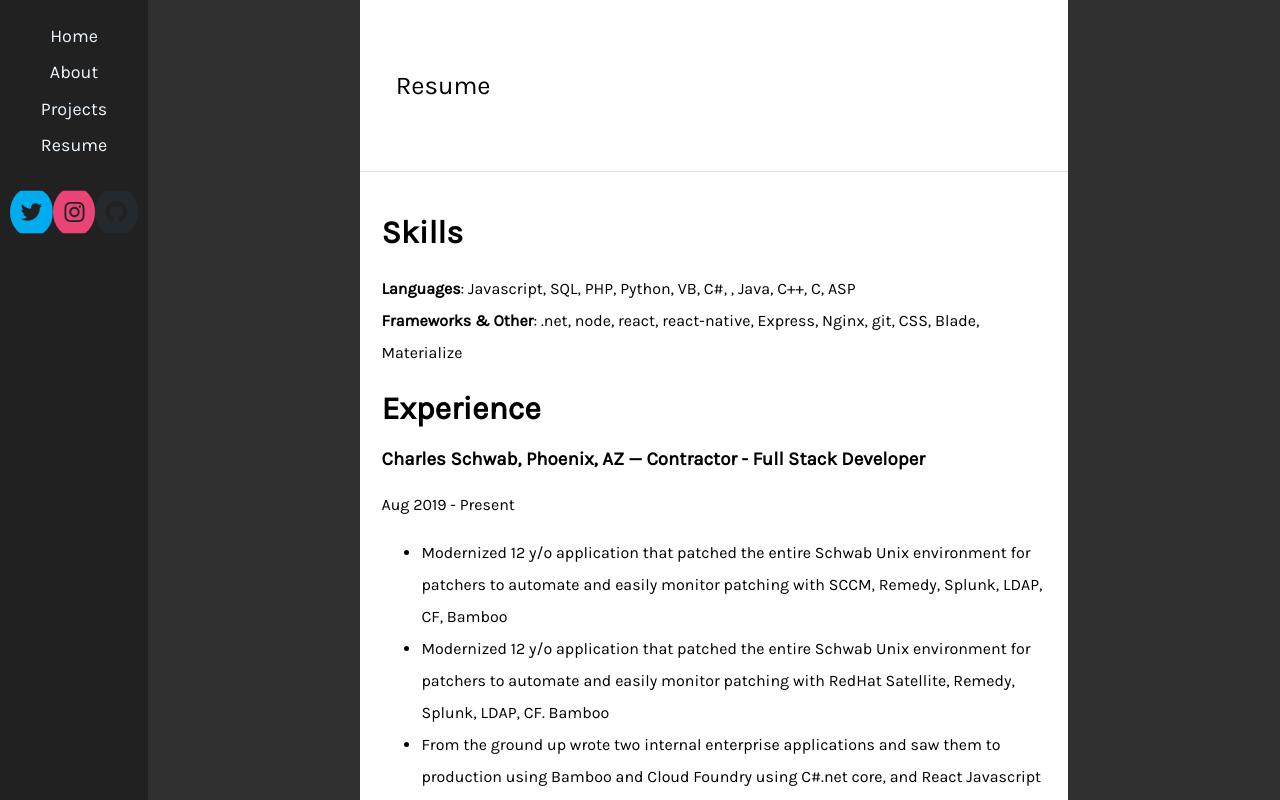
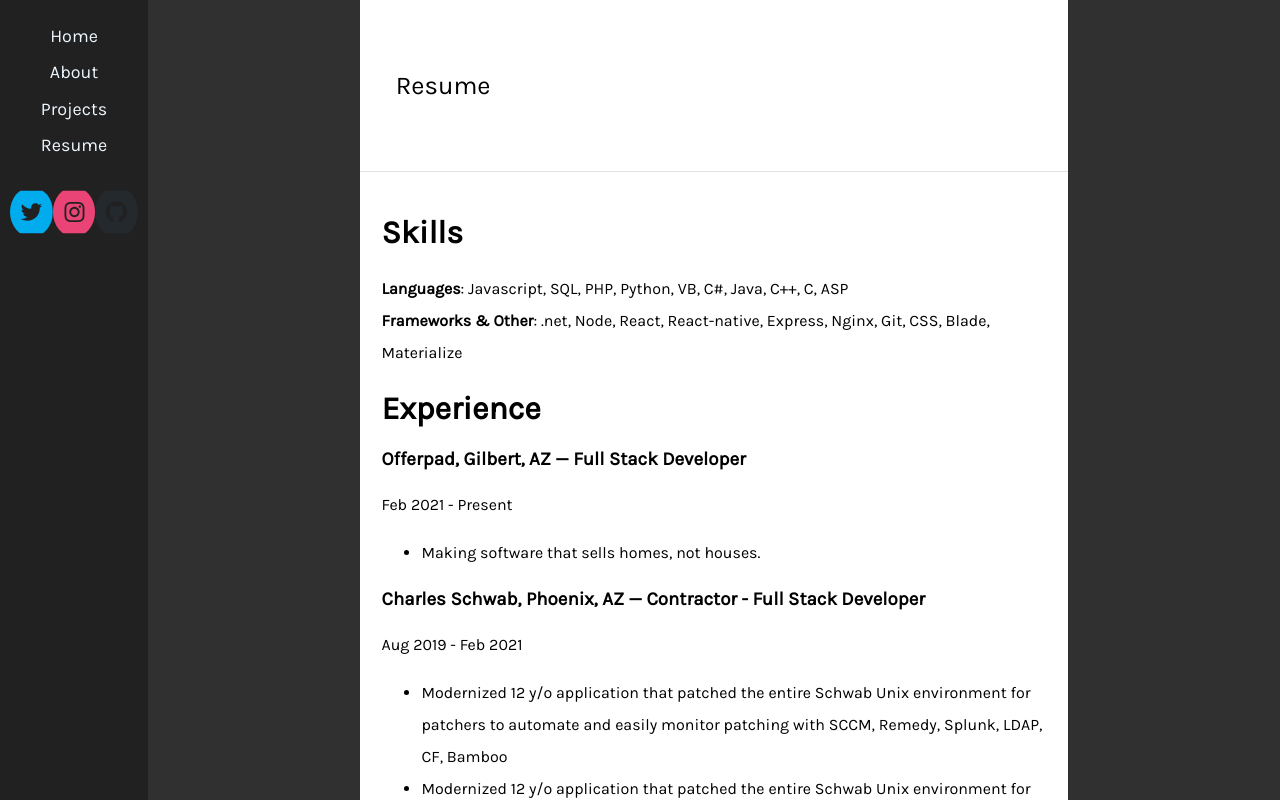
Before and after one commit to aefnor/AustinEfnor.xyzReact, a React (Create React App) app: page /resume in a window 1280 px wide. Shown: the top 800 px of the page. Built offline with nearby package versions, Linux system fonts and the light colour scheme.

Commit message:
Updates and changes to portfolio. Added Terminal App Demo. Changed some skills around.

```diff
--- a/src/screens/About.js
+++ b/src/screens/About.js
@@ -72,7 +72,7 @@
                                     I have over 4,000 hours of Counter Strike Global Offensive
                                 </li>
                             </ul>
-                            <h3>Goals</h3>
+                            {/* <h3>Goals</h3>
                             <ul>
                                 <li>
                                     Own a McLaren P1
@@ -86,7 +86,7 @@
                                 <li>
                                     Trade Stocks into retirement
                                 </li>
-                            </ul>
+                            </ul> */}
                         </div>
                     </div>
                 </div>
--- a/src/screens/Projects.js
+++ b/src/screens/Projects.js
@@ -16,6 +16,16 @@
                             </div>
                         </header>
                         <div className="fontKarla about-me-body">
+                            <h3>Terminal Dating - <a href="https://github.com/aefnor?tab=repositories">Private on Github email aefnor@yahoo.com for more information.</a></h3>
+                            {/* <img src='https://youtu.be/fey2LssTv9c' alt="boohoo" className="projects"/> */}
+                            <iframe className="projects" height='500' src="https://www.youtube.com/embed/fey2LssTv9c" title="YouTube video player" frameborder="0" allow="accelerometer; autoplay; clipboard-write; encrypted-media; gyroscope; picture-in-picture" allowfullscreen></iframe>
+                            <p className="Intro">
+                            Intern Supply is a website which sent over 400,000 applicants to
+                            internship applications in the Fall 2016 recruiting season. Our goal was to deliver the ability to easily
+                            apply to many job applications anywhere with a free clicks. No searching google, all locations available.
+                            </p>
+                        </div>
+                        <div className="fontKarla about-me-body">
                             <h3>Intern Supply - <a href="https://intern.supply">https://intern.supply</a></h3>
                             <img src={require('../assets/InternSupply.png')} alt="boohoo" className="projects"/>
                             <p className="Intro">
@@ -32,7 +42,7 @@
                             </p>
                         </div>
                         <div className="fontKarla about-me-body">
-                            <h3>Youtube Clone - <a href="https://github.com/aefnor/ReactRedux">Redux Repo</a></h3>
+                            <h3>Redux - An Introduction <a href="https://github.com/aefnor/ReactRedux">Repo</a></h3>
                             <img src={require('../assets/react-redux.gif')} alt="boohoo" className="projects"/>
                             <p className="Intro">
                             A dive into redux and its inner workings.
--- a/src/screens/Resume.js
+++ b/src/screens/Resume.js
@@ -18,15 +18,23 @@
                         <div className="fontKarla about-me-body">
                             <h1>Skills</h1>
                             <p className="Intro">
-                            <b>Languages</b>: Javascript, SQL, PHP, Python, VB, C#, , Java, C++, C, ASP
+                            <b>Languages</b>: Javascript, SQL, PHP, Python, VB, C#, Java, C++, C, ASP
                             <br/>
-                            <b>Frameworks & Other</b>: .net, node, react, react-native, Express, Nginx, git, CSS, Blade, Materialize
+                            <b>Frameworks & Other</b>: .net, Node, React, React-native, Express, Nginx, Git, CSS, Blade, Materialize
 
                             </p>
                             <h1>Experience</h1>
+                            <h3>Offerpad, Gilbert, AZ — Full Stack Developer</h3>
+                            <p className="Intro">
+                            Feb 2021 - Present
+                            </p>
+                            <ul className="Intro">
+                                <li>Making software that sells homes, not houses.</li>
+                            </ul>
+
                             <h3>Charles Schwab, Phoenix, AZ — Contractor - Full Stack Developer</h3>
                             <p className="Intro">
-                            Aug 2019 - Present
+                            Aug 2019 - Feb 2021
                             </p>
                             <ul className="Intro">
                                 <li>Modernized 12 y/o application that patched the entire Schwab Unix environment for patchers to automate and easily monitor patching with SCCM, Remedy, Splunk, LDAP, CF, Bamboo</li>
```
